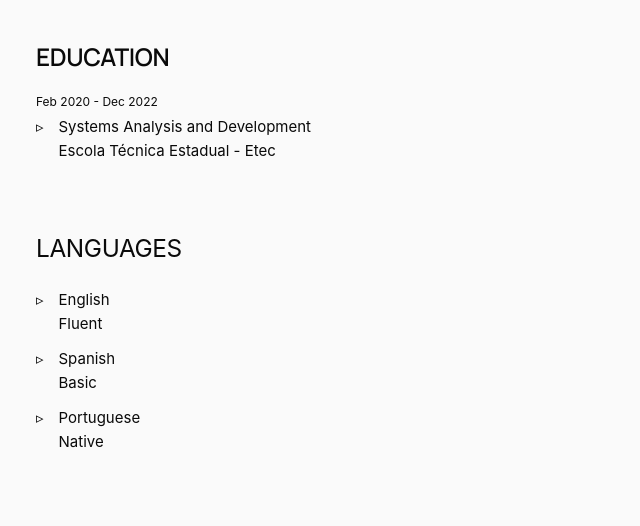
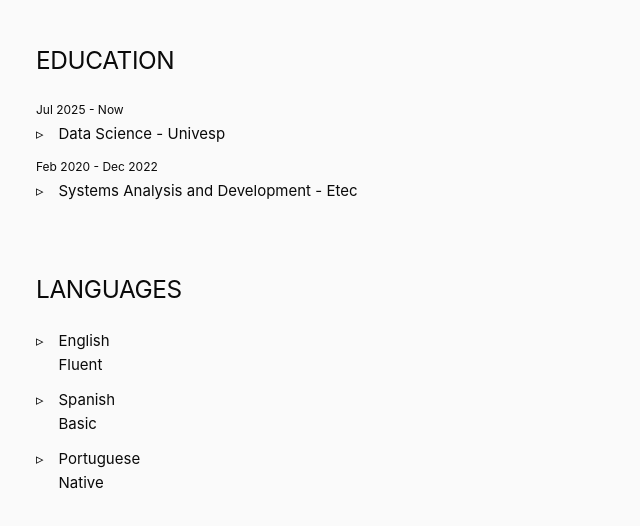
Before and after one commit to viniciusnevescosta/resume, an Astro site: page / in a window 1280 px wide. Shown: the part 1890-2416 px from the top of the page, without its empty margins (259-899 px from the left). Built offline with nearby package versions, Linux system fonts and the light colour scheme; Astro itself is replaced by a stand-in of ours.

Commit message:
[feat] ✨ New Education

```diff
--- a/src/shared/components/Education.astro
+++ b/src/shared/components/Education.astro
@@ -4,7 +4,22 @@ const { content } = Astro.props as Education
 ---
 
 <section>
-    <h2>{content.title}</h2>
+    <h2>
+        <a href={`#${content.title.toLowerCase().replace(/\s+/g, '_')}`}
+            >{content.title}</a
+        >
+    </h2>
+    <p class="period">
+        <time itemprop="startDate" datetime="2020-02"> Jul 2025 </time>{' '}
+        - <time itemprop="endDate" datetime="2022-12">Now</time>
+    </p>
+    <ul>
+        <li itemscope itemtype="http://schema.org/EducationalEvent">
+            <span itemprop="name">
+                <strong>Data Science</strong> - <strong>Univesp</strong>
+            </span>
+        </li>
+    </ul>
     <p class="period">
         <time itemprop="startDate" datetime="2020-02">
             {content.formation.starDate}
@@ -16,15 +31,10 @@ const { content } = Astro.props as Education
     <ul>
         <li itemscope itemtype="http://schema.org/EducationalEvent">
             <span itemprop="name">
-                <strong>{content.formation.title}</strong>
+                <strong>{content.formation.title}</strong> - <strong
+                    >Etec</strong
+                >
             </span>
-            <div
-                itemprop="organizer"
-                itemscope
-                itemtype="http://schema.org/EducationalOrganization"
-            >
-                <span itemprop="name">{content.formation.organization}</span>
-            </div>
         </li>
     </ul>
 </section>
```
